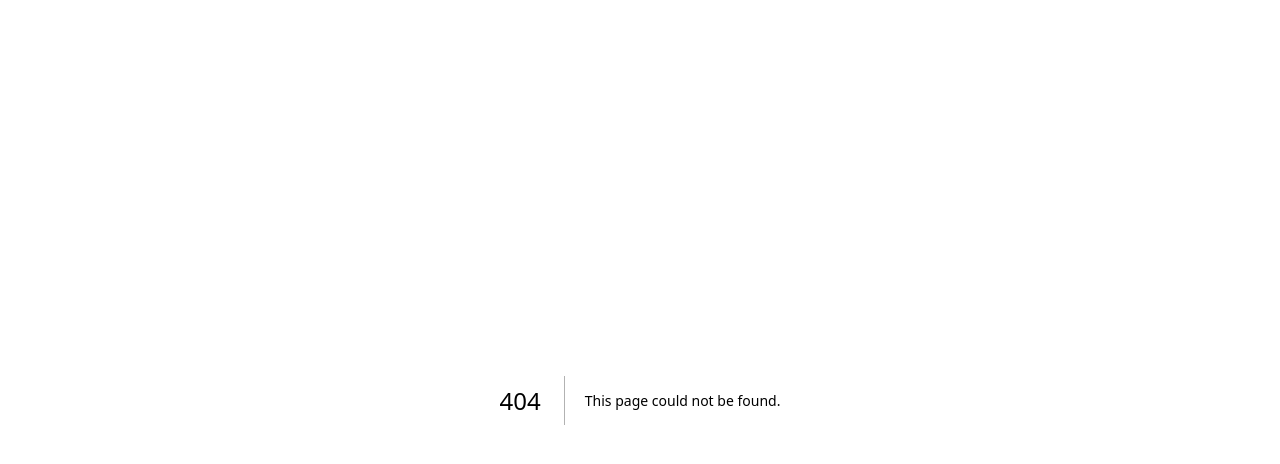
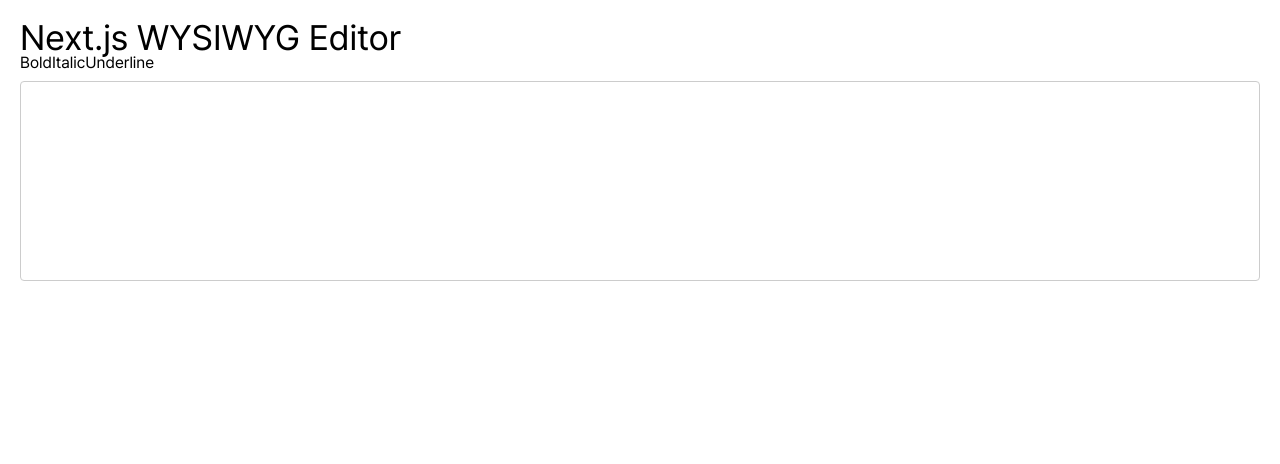
Before and after one commit to LetsGTA/client, a Next.js app: page /writer in a window 1280 px wide. Before the commit this address had no page. Shown: the top 464 px of the page. Built offline with nearby package versions, Linux system fonts and the light colour scheme.

Commit message:
editor 임시저장

```diff
--- /dev/null
+++ b/src/app/(main)/writer/page.tsx
@@ -0,0 +1,13 @@
+import Editor from '@/components/editor/editor';
+import React from 'react';
+
+const WriterPage: React.FC = () => {
+  return (
+    <div style={{ padding: '20px' }}>
+      <h1>Next.js WYSIWYG Editor</h1>
+      <Editor />
+    </div>
+  );
+};
+
+export default WriterPage;
--- /dev/null
+++ b/src/components/editor/editor.tsx
@@ -0,0 +1,119 @@
+'use client';
+
+import React, { useRef, useState } from 'react';
+
+const Editor: React.FC = () => {
+  const editorRef = useRef<HTMLDivElement>(null);
+
+  // 버튼 상태 관리
+  const [activeStyles, setActiveStyles] = useState<{
+    bold: boolean;
+    italic: boolean;
+    underline: boolean;
+  }>({
+    bold: false,
+    italic: false,
+    underline: false,
+  });
+
+  // 선택된 텍스트에 스타일을 적용하는 함수
+  const applyStyle = (style: string) => {
+    const selection = window.getSelection();
+    if (selection && selection.rangeCount > 0) {
+      const range = selection.getRangeAt(0);
+
+      // 스타일 태그 생성
+      const styledElement = document.createElement('span');
+      if (style === 'bold') styledElement.style.fontWeight = 'bold';
+      if (style === 'italic') styledElement.style.fontStyle = 'italic';
+      if (style === 'underline')
+        styledElement.style.textDecoration = 'underline';
+
+      // 선택된 텍스트를 감싸기
+      styledElement.appendChild(range.extractContents());
+      range.insertNode(styledElement);
+
+      // 선택 영역 초기화
+      selection.removeAllRanges();
+    }
+
+    // 버튼 상태 업데이트
+    updateActiveStyles();
+  };
+
+  // 현재 선택된 텍스트의 스타일 상태 확인
+  const updateActiveStyles = () => {
+    const selection = window.getSelection();
+    if (selection && selection.rangeCount > 0) {
+      const range = selection.getRangeAt(0);
+      const parentElement = range.commonAncestorContainer.parentElement;
+
+      if (parentElement) {
+        setActiveStyles({
+          bold:
+            parentElement.style.fontWeight === 'bold' ||
+            window.getComputedStyle(parentElement).fontWeight === '700',
+          italic:
+            parentElement.style.fontStyle === 'italic' ||
+            window.getComputedStyle(parentElement).fontStyle === 'italic',
+          underline:
+            parentElement.style.textDecoration === 'underline' ||
+            window.getComputedStyle(parentElement).textDecoration ===
+              'underline',
+        });
+      }
+    }
+  };
+
+  return (
+    <div>
+      {/* 툴바 */}
+      <div style={{ marginBottom: '10px' }}>
+        <button
+          onClick={() => applyStyle('bold')}
+          style={{
+            fontWeight: activeStyles.bold ? 'bold' : 'normal',
+            backgroundColor: activeStyles.bold ? '#e0e0e0' : 'transparent',
+          }}
+        >
+          Bold
+        </button>
+        <button
+          onClick={() => applyStyle('italic')}
+          style={{
+            fontStyle: activeStyles.italic ? 'italic' : 'normal',
+            backgroundColor: activeStyles.italic ? '#e0e0e0' : 'transparent',
+          }}
+        >
+          Italic
+        </button>
+        <button
+          onClick={() => applyStyle('underline')}
+          style={{
+            textDecoration: activeStyles.underline ? 'underline' : 'none',
+            backgroundColor: activeStyles.underline ? '#e0e0e0' : 'transparent',
+          }}
+        >
+          Underline
+        </button>
+      </div>
+
+      {/* 에디터 영역 */}
+      <div
+        ref={editorRef}
+        contentEditable
+        onMouseUp={updateActiveStyles} // 텍스트 선택 시 활성화 상태 업데이트
+        onKeyUp={updateActiveStyles} // 키보드 조작 시 활성화 상태 업데이트
+        style={{
+          border: '1px solid #ccc',
+          minHeight: '200px',
+          padding: '10px',
+          borderRadius: '4px',
+          outline: 'none',
+        }}
+      ></div>
+    </div>
+  );
+};
+
+export default Editor;
```
